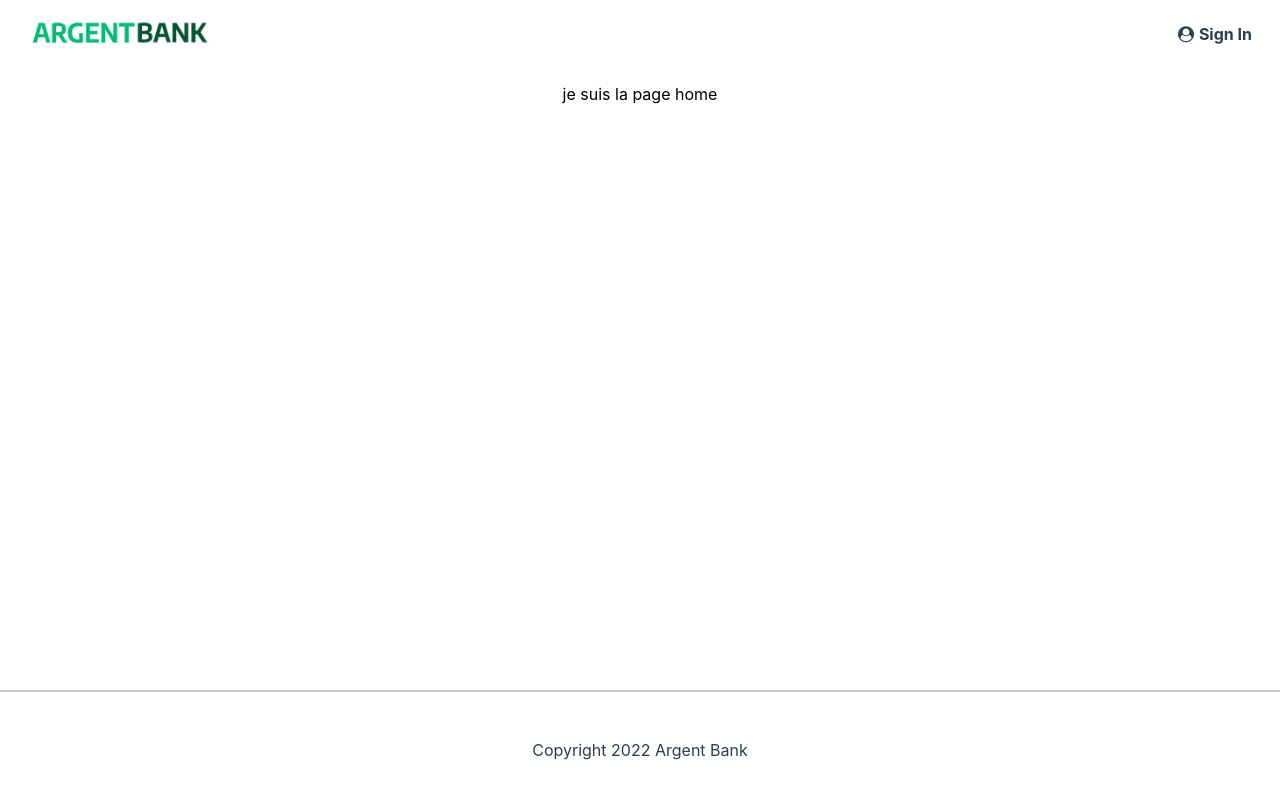
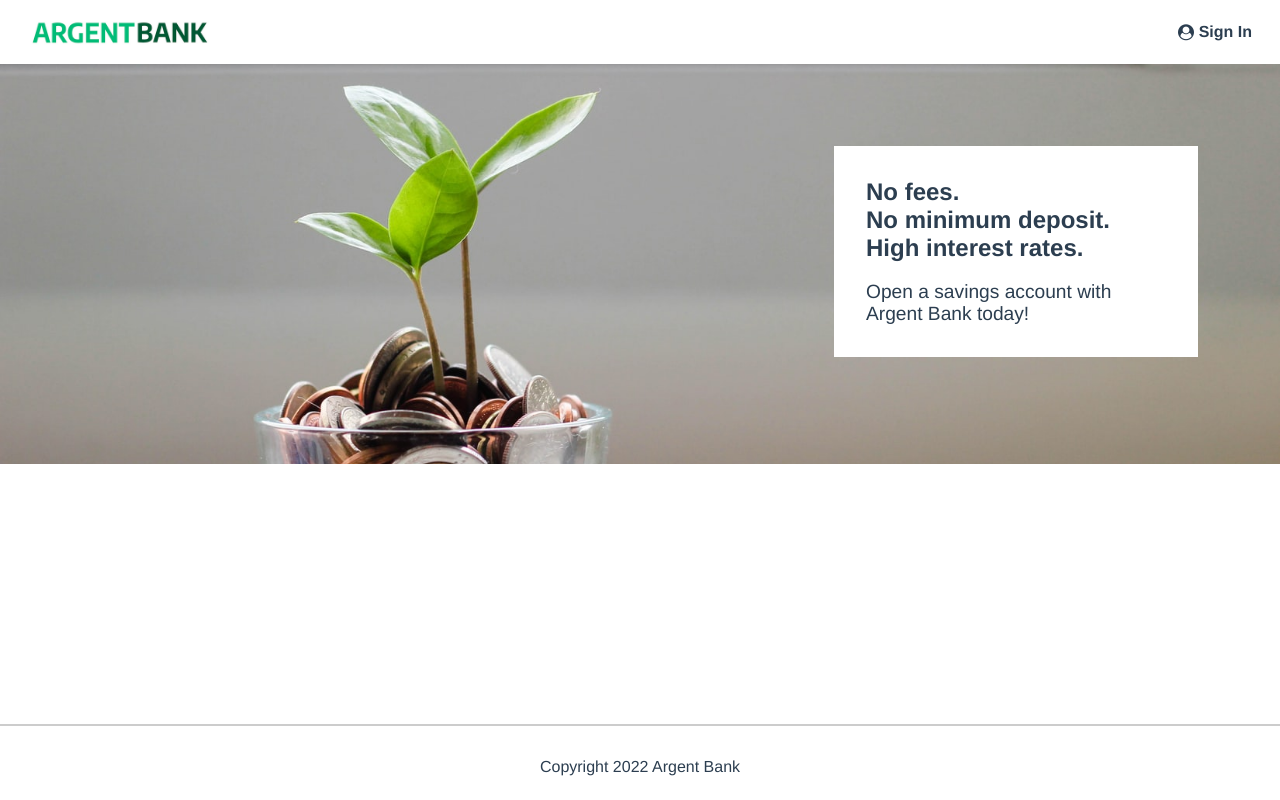
Before and after one commit to Roy-Framery-s-Openclassrooms-projects/royframery_13_24032022, a React (Create React App) app: page / in a window 1280 px wide. Built offline with nearby package versions, Linux system fonts and the light colour scheme.

Commit message:
implement Hero component

```diff
--- a/src/Pages/Home/index.jsx
+++ b/src/Pages/Home/index.jsx
@@ -1,7 +1,10 @@
+// Components
+import Hero from '../../components/Hero'
+
 const Home = () => {
     return (
-        <main>
-            <p>je suis la page home</p>
+        <main className="home">
+            <Hero />
         </main>
     )
 }
--- a/src/components/Header/Header.scss
+++ b/src/components/Header/Header.scss
@@ -3,10 +3,13 @@
         display: flex;
         justify-content: space-between;
         align-items: center;
+        height: 64px;
         padding: 5px 20px;
     }
 
     &__logo {
+        display: flex;
+        align-items: center;
         max-width: 100%;
         width: 200px;
     }
--- /dev/null
+++ b/src/components/Hero/Hero.scss
@@ -0,0 +1,53 @@
+@use '../../utils/sass/colors' as *;
+@use '../../utils/sass/breakpoints' as *;
+
+.hero {
+    position: relative;
+    background-image: url('../../../public/bank-tree.jpeg');
+    background-position: 0 -50px;
+    background-size: cover;
+    background-repeat: no-repeat;
+    height: 300px;
+
+    @include media-query(large) {
+        height: 400px;
+        background-position: 0% 33%;
+    }
+
+    &__content {
+        position: relative;
+        top: 2rem;
+        width: 200px;
+        background: $white;
+        padding: 2rem;
+        margin: 0 auto;
+        text-align: left;
+        color: $color-primary;
+        box-sizing: content-box;
+
+        @include media-query(large) {
+            position: absolute;
+            top: 50px;
+            right: 50px;
+            width: 300px;
+            margin: 2rem;
+        }
+
+        &-subtitle {
+            font-weight: bold;
+            font-size: 1rem;
+
+            @include media-query(large) {
+                font-size: 1.5rem;
+            }
+        }
+
+        &-text {
+            margin-top: 1em;
+            font-size: 0.9rem;
+            @include media-query(large) {
+                font-size: 1.2rem;
+            }
+        }
+    }
+}
--- /dev/null
+++ b/src/components/Hero/index.jsx
@@ -0,0 +1,19 @@
+// CSS
+import './Hero.scss'
+const Hero = () => {
+    return (
+        <div className="hero">
+            <section className="hero__content">
+                <h2 className="sr-only">Promoted Content</h2>
+                <p className="hero__content-subtitle">No fees.</p>
+                <p className="hero__content-subtitle">No minimum deposit.</p>
+                <p className="hero__content-subtitle">High interest rates.</p>
+                <p className="hero__content-text">
+                    Open a savings account with Argent Bank today!
+                </p>
+            </section>
+        </div>
+    )
+}
+
+export default Hero
--- a/src/index.scss
+++ b/src/index.scss
@@ -1,8 +1,8 @@
+@use './utils/sass/reset';
+
 body {
     margin: 0;
-    font-family: -apple-system, BlinkMacSystemFont, 'Segoe UI', 'Roboto',
-        'Oxygen', 'Ubuntu', 'Cantarell', 'Fira Sans', 'Droid Sans',
-        'Helvetica Neue', sans-serif;
+    font-family: Avenir, Helvetica, Arial, sans-serif;
     -webkit-font-smoothing: antialiased;
     -moz-osx-font-smoothing: grayscale;
     text-align: center;
--- /dev/null
+++ b/src/utils/sass/_breakpoints.scss
@@ -0,0 +1,11 @@
+$breakpoints: (
+    medium: 720px,
+    large: 920px,
+);
+
+@mixin media-query($key) {
+    $size: map-get($breakpoints, $key);
+    @media only screen and (min-width: $size) {
+        @content;
+    }
+}
--- a/src/utils/sass/_colors.scss
+++ b/src/utils/sass/_colors.scss
@@ -1 +1,2 @@
 $color-primary: #2c3e50;
+$white: #fff;
```
Also changed, not shown: public/bank-tree.jpeg (added), src/Pages/Home/Home.scss (deleted).
